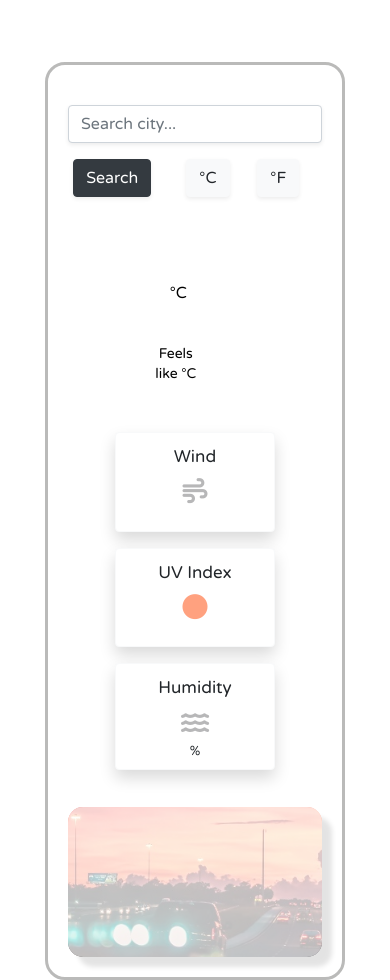
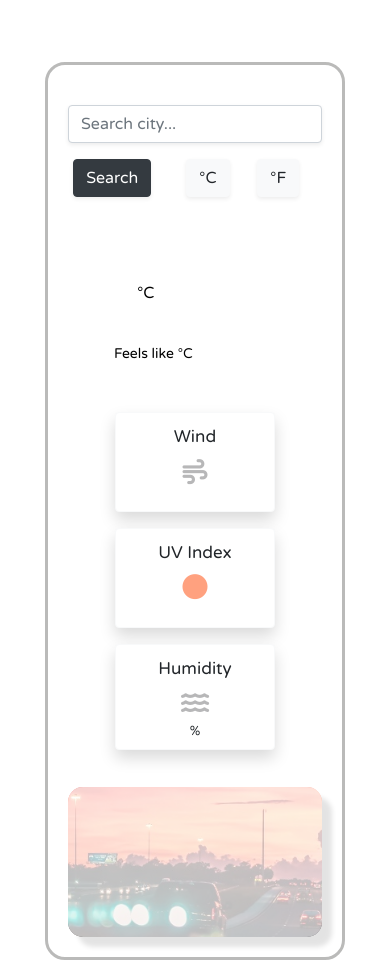
Before and after one commit to JhoanaDuque/my-weather-app-jhoana, a website built with Parcel: page index.html in a window 390 px wide. Shown: the top 980 px of the page. Built offline with nearby package versions, Linux system fonts and the light colour scheme; no server answers.

Commit message:
Fixed padding for mobile devices

```diff
--- a/src/styles.css
+++ b/src/styles.css
@@ -93,7 +93,7 @@ footer {
 }
 .feels-like {
   font-size: 14px;
-  margin: -10px 0px 10px 80px;
+  margin: -10px 0px 10px 35px;
 }
 
 .fa-wind {
@@ -139,7 +139,7 @@ footer {
   font-weight: 400;
   line-height: 52.5px;
   margin: 0px -15px 0px 0px;
-  padding: 0px 0px 0px 100px;
+  padding: 0px 0px 0px 35px;
 }
 
 .min-temp {
```
